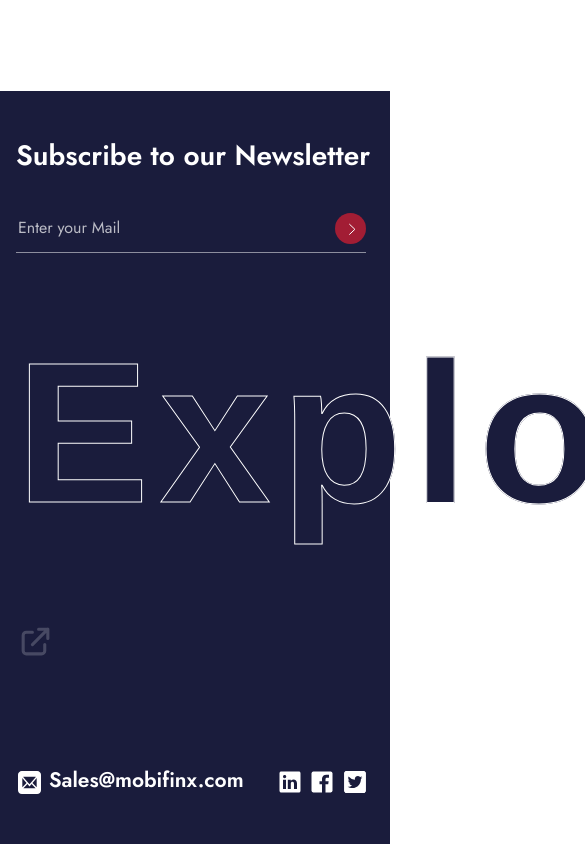
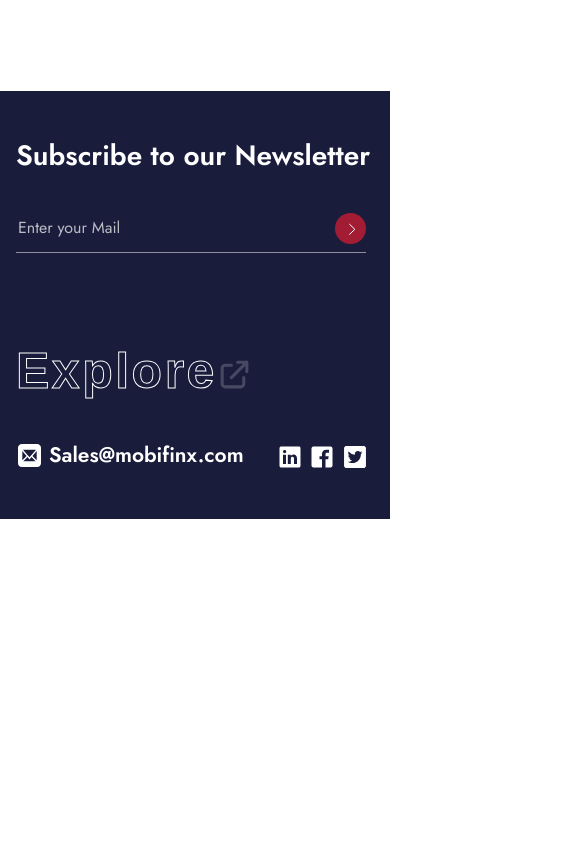
Before and after one commit to kevanultroneous/unt-nft, a Next.js app: page /contact-us in a window 390 px wide. Shown: the part 866-1710 px from the top of the page, 585 px wide, since content can reach past the window. After the commit the page ends 1385 px from the top, so only its background shows below. Built offline with nearby package versions, Linux system fonts and the light colour scheme.

Commit message:
Inspired img changes fooetr changes

```diff
--- a/components/Home/Inspiredby.js
+++ b/components/Home/Inspiredby.js
@@ -138,7 +138,7 @@ const Inspiredby = () => {
           </div>
         </Col>
         {/* right */}
-        <Col xl={5} xs={12} md={6}>
+        <Col xl={5} xs={12} md={6} className={styles.InspiredCardCol}>
           <h3 className={styles.InspiredCardDes}>
             Get Inspired by Case Studies
           </h3>
--- a/styles/components/home/Footer.module.css
+++ b/styles/components/home/Footer.module.css
@@ -52,7 +52,7 @@
   font-family: "Avenir LT Std", sans-serif;
   font-weight: 900;
   font-style: normal;
-  font-size: 4em;
+  font-size: 70px;
   line-height: 1em;
   letter-spacing: 0.05em;
   -webkit-text-stroke: 1px #ffffff;
@@ -178,8 +178,7 @@
   }
   .ContactusIcon {
     font-size: 37px;
-    margin-bottom: 1rem;
-    margin-left: 1px;
+    margin-left: -17px;
   }
   .MainLinks {
     padding-top: 2rem;
@@ -192,6 +191,9 @@
   }
   .MailText {
     font-size: 21px;
+    display: flex;
+    justify-content: center;
+    align-items: center;
   }
   .FooterIconHelper {
     padding-right: 0rem;
@@ -206,6 +208,9 @@
   .MailContainerSpace {
     padding-right: 0.5rem;
   }
+  .FooterContactusLink a {
+ font-size: 50px;
+  }
 }
 @media (min-width: 768px) and (max-width: 1080px) {
   .MainLinks {
--- a/styles/components/home/Inspiredby.module.css
+++ b/styles/components/home/Inspiredby.module.css
@@ -169,6 +169,7 @@
   }
   .InspiredCardCol {
     align-items: flex-start;
+    width: fit-content;
   }
   .InspiredCardView,
   .InspiredCardDes {
```
